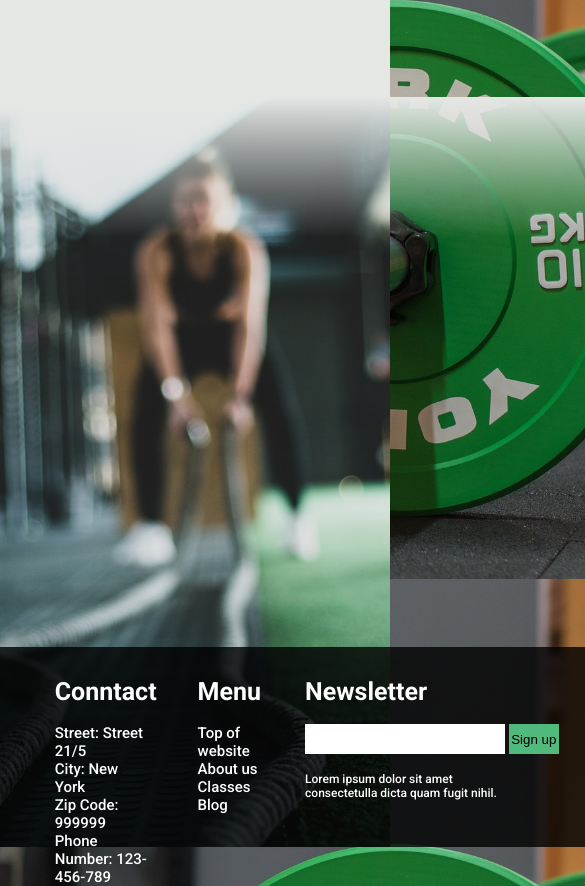
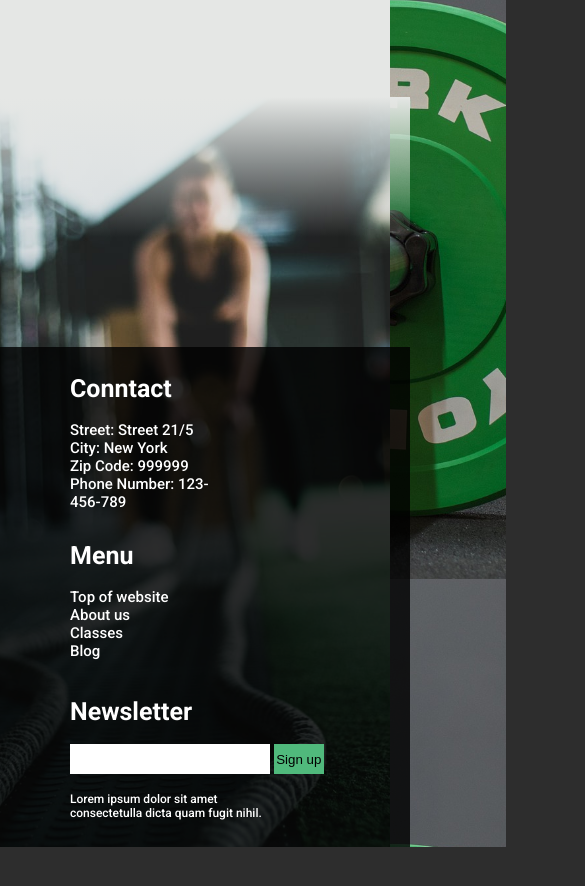
Before and after one commit to Kacper-Sleziak/Gym_Website, a plain HTML site: page index.html in a window 390 px wide. Shown: the part 1953-2839 px from the top of the page, 585 px wide, since content can reach past the window. After the commit the page ends 2800 px from the top, so only its background shows below. Drawn offline with Linux system fonts and the light colour scheme; files whose address does not match are found by name.

Commit message:
Footer RWD udpate and Small Navbar fix

```diff
--- a/src/css/footer.css
+++ b/src/css/footer.css
@@ -129,8 +129,12 @@ footer {
         font-size: 25px;
     }
 
+    .left_footer {
+    }
+
     .conntact {
-        width: 35%
+        margin-right: auto;
+        width: 65%
     }
 
     .menu {
@@ -145,14 +149,51 @@ footer {
         font-size: 12px;
     }
 
+    /* .conntact, .menu, .footer_section, .newsletter, .left_footer {
+        border: outset 1px red;
+    } */
+
 }
 
 @media only screen and (max-width: 800px){
 
+    .footer_section {
+        height: 400px;
+        align-items: flex-start;
+    }
+
+    .left_footer {
+        height: 280px;
+        flex-direction: column;
+    }
+
+    .conntact {
+        width: 100%;
+        margin-bottom: auto;
+    }
+
+    .menu {
+        margin-top:30px;
+        width: 100%;
+    }
+
+    .newsletter {
+        box-sizing: border-box;
+        height: 165px;
+        margin-top: auto;
+        margin-left: auto;
+    }
 }
 
 @media only screen and (max-width: 600px){
-    .footer_section{
-        height: 200px;
+    .footer_section {
+        height: 500px;
+        padding-left: 70px;
+        flex-direction: column;
+    }
+
+    .newsletter {
+        margin: 0;
+        margin-top: 40px;
     }
 }
--- a/src/css/navbar.css
+++ b/src/css/navbar.css
@@ -258,13 +258,13 @@
 
     #links_container {
         opacity: 0;
-        padding-top: 10px;
+        margin-top: 30px;
         display: flex;
         flex-direction: column;
         box-sizing: border-box;
         justify-content: space-between;
         width: 100%;
-        height: 130px;
+        height: 220px;
         padding-left: 20px;
         transition: 0.2s;
     }
@@ -275,7 +275,7 @@
         width: 100%;
         text-decoration: none;
         color: rgba(255, 255, 255, 0.849);
-        font-size: 15px;
+        font-size: 25px;
     }
 
     #links_container a:hover {
--- a/src/scripts/navbar.js
+++ b/src/scripts/navbar.js
@@ -6,7 +6,7 @@ var side_nav = document.getElementById("side_navbar");
 function open_side_nav() {
     open_button.classList.toggle("change");
     links_container.style.opacity = "1";
-    side_nav.style.width = "150px";
+    side_nav.style.width = "250px";
 }
 
 function close_side_nav() {
```
